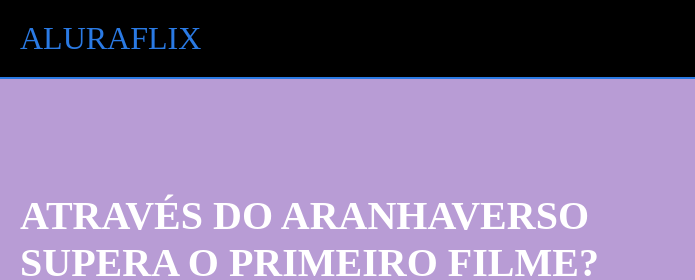
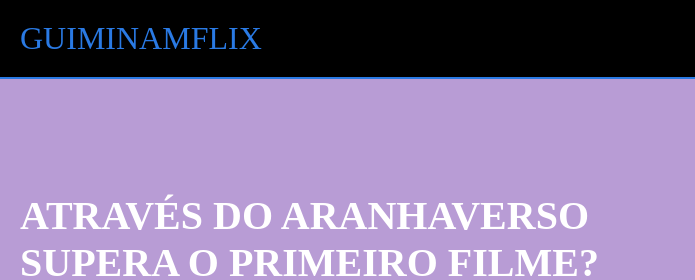
Before and after one commit to innfy/aluraflix, a plain HTML site: page index.html in a window 1280 px wide. Shown: the top 280 px of the page, 0-695 px from the left. Drawn offline with Linux system fonts and the light colour scheme.

Commit message:
Add files via upload

```diff
--- a/index.html
+++ b/index.html
@@ -7,12 +7,17 @@
       href="https://fonts.googleapis.com/css2?family=Chakra+Petch:ital,wght@0,300;0,400;0,500;0,600;0,700;1,300;1,400;1,500;1,600;1,700&display=swap"
       rel="stylesheet"
     />
-<title>Aluraflix</title>
-</head>
+    <head>
+      <!-- Código omitido -->
 
-<body>
-    <header>ALURAFLIX</header>
+      <title>Guiminamflix</title>
+  </head>
 
+  <body>
+      <header>GUIMINAMFLIX</header>
+
+      <!-- Código omitido -->
+  </body>
 <section>
 <div class="chamada-texto">
 <h1>ATRAVÉS DO ARANHAVERSO SUPERA O PRIMEIRO FILME?</h1>
@@ -80,3 +85,6 @@
       <!-- código omitido -->
     </div>
   </section>
+
+  <head>
+    <!-- Código omitido -->
```
